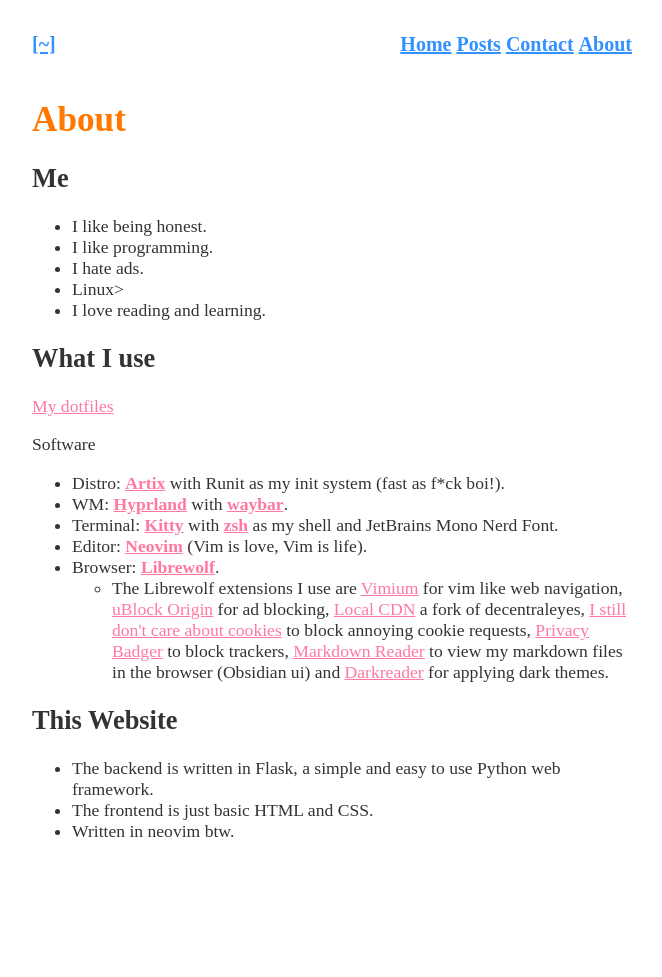
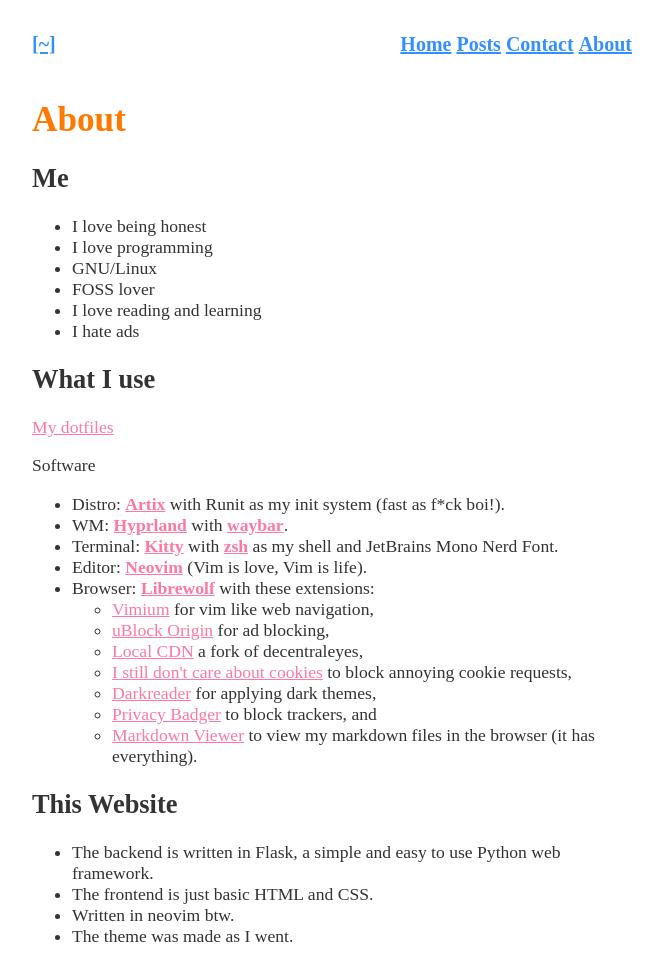
Before and after one commit to boyohboyamibored/website, a Flask app: page /about in a window 1280 px wide. Shown: the whole page, without its empty margins (308-970 px from the left). Before the commit the page ends 837 px from the top, so only its background shows below. Run offline with Flask 3, Linux system fonts and the light colour scheme.

Commit message:
Added favicon and changed some pages

```diff
--- a/templates/about.html
+++ b/templates/about.html
@@ -5,11 +5,12 @@
 
 <h2>Me</h2>
 <ul>
-    <li>I like being honest.</li>
-    <li>I like programming.</li>
-    <li>I hate ads.</li>
-    <li>Linux&gt</li>
-    <li>I love reading and learning.</li>
+    <li>I love being honest</li>
+    <li>I love programming</li>
+    <li>GNU/Linux</li>
+    <li>FOSS lover</li>
+    <li>I love reading and learning</li>
+    <li>I hate ads</li>
 </ul>
 
 <h2>What I use</h2>
@@ -20,10 +21,23 @@
     <li>WM: <a href="https://www.hyprland.org" target="_blank"><b>Hyprland</b></a> with <a href="https://github.com/Alexays/Waybar" target="_blank"><b>waybar</b></a>.</li>
     <li>Terminal: <a href="https://sw.kovidgoyal.net/kitty" target="_blank"><b>Kitty</b></a> with <a href="https://zsh.sourceforge.io/" target="_blank"><b>zsh</b></a> as my shell and JetBrains Mono Nerd Font.</li>
     <li>Editor: <a href="https://www.neovim.io" target="_blank"><b>Neovim</b></a> (Vim is love, Vim is life).</li>
-    <li>Browser: <a href="https://www.librewolf.net" target="_blank"><b>Librewolf</b></a>.</li>
-        <ul>
-            <li>The Librewolf extensions I use are  <a href="https://addons.mozilla.org/en-US/firefox/addon/vimium-ff/" target="_blank">Vimium</a> for vim like web navigation,  <a href="https://www.ublockorigin.com" target="_blank">uBlock Origin</a> for ad blocking, <a href="https://addons.mozilla.org/en-US/firefox/addon/localcdn-fork-of-decentraleyes/" target="_blank">Local CDN</a> a fork of decentraleyes, <a href="https://addons.mozilla.org/en-US/firefox/addon/istilldontcareaboutcookies/" target="_blank">I still don't care about cookies</a> to block annoying cookie requests, <a href="https://www.privacybadger.org" target="_blank">Privacy Badger</a> to block trackers, <a href="https://addons.mozilla.org/en-US/firefox/addon/markdown-reader-ext/" target="_blank">Markdown Reader</a> to view my markdown files in the browser (Obsidian ui) and <a href="https://www.darkreader.org" target="_blank">Darkreader</a> for applying dark themes.</li>
-        </ul>
+    <li>Browser: <a href="https://www.librewolf.net" target="_blank"><b>Librewolf</b></a> with these extensions:</li>
+    <ul>
+        <li>
+            <a href="https://addons.mozilla.org/en-US/firefox/addon/vimium-ff/" target="_blank">Vimium</a> for vim like web navigation,</li>
+        <li>
+            <a href="https://www.ublockorigin.com" target="_blank">uBlock Origin</a> for ad blocking,</li>
+        <li>
+            <a href="https://addons.mozilla.org/en-US/firefox/addon/localcdn-fork-of-decentraleyes/" target="_blank">Local CDN</a> a fork of decentraleyes,</li>
+        <li>
+            <a href="https://addons.mozilla.org/en-US/firefox/addon/istilldontcareaboutcookies/" target="_blank">I still don't care about cookies</a> to block annoying cookie requests,</li>
+        <li>
+            <a href="https://www.darkreader.org" target="_blank">Darkreader</a> for applying dark themes,</li>
+        <li>
+            <a href="https://www.privacybadger.org" target="_blank">Privacy Badger</a> to block trackers, and</li>
+        <li>
+            <a href="https://addons.mozilla.org/en-US/firefox/addon/markdown-viewer-chrome/" target="_blank">Markdown Viewer</a> to view my markdown files in the browser (it has everything).</li>
+    </ul>
 </ul>
 
 <h2>This Website</h2>
@@ -31,6 +45,7 @@
     <li>The backend is written in Flask, a simple and easy to use Python web framework.</li>
     <li>The frontend is just basic HTML and CSS.</li>
     <li>Written in neovim btw.</li>
+    <li>The theme was made as I went.</li>
 </ul>
 
 {% endblock content %}
--- a/templates/base.html
+++ b/templates/base.html
@@ -1,5 +1,5 @@
 <!DOCTYPE html>
-<html lang="en" >
+<html lang="en">
 
 <head>
     {% if title %}
@@ -7,11 +7,12 @@
     {% else %}
     <title> Website</title>
     {% endif %}
-        <link rel="stylesheet" type="text/css" href="{{ url_for( "static", filename="style.css") }}">
-        <link rel="icon" type="image/x-icon" href="{{ url_for( "static", filename="favicon.ico") }}">
+    <link rel="stylesheet" type="text/css" href="{{ url_for( "static", filename="style.css" ) }}">
+    <link rel="icon" type="image/x-icon" href="{{ url_for( "static", filename="lain.jpg" ) }}"]>
     <meta charset="utf-8">
     <meta name="viewport" content="width=device-width, initial-scale=1.0">
 </head>
+
 <body>
 
     <header>
@@ -27,8 +28,8 @@
     </header>
     <main class="content">
         {% block content %}
-
         {% endblock content %}
     </main>
 </body>
+
 </html>
```
Also changed, not shown: templates/index.html (+4 -5 lines), static/lain.jpg (added), static/tux.png (renamed from static/favicon.ico). Lines whose indentation alone changed are shown as unchanged.
